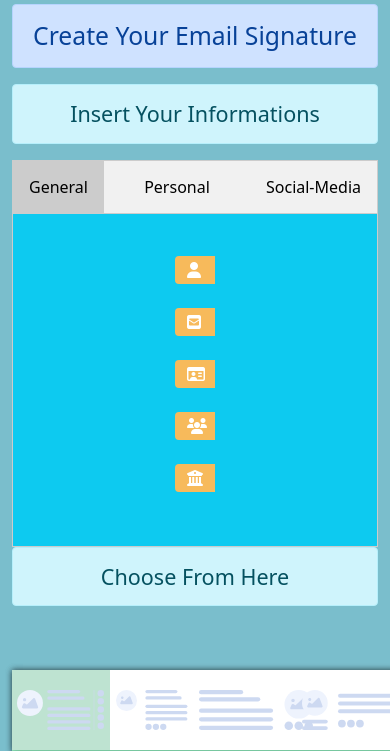
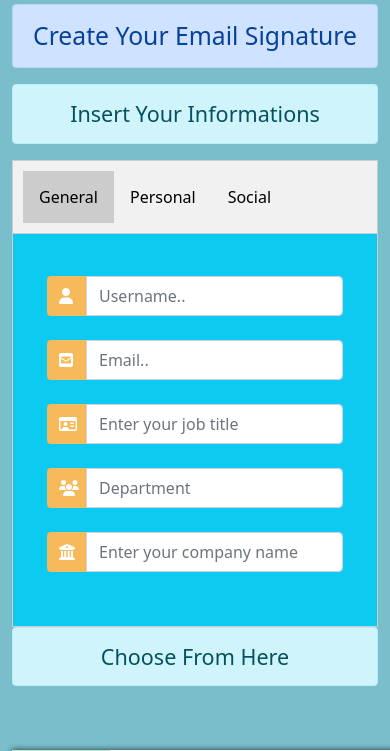
Before and after one commit to TahminaTania/Email_Signature_Generator, a Django app: page /out/ in a window 390 px wide, after a click on "General"; the page is wider, and only the part inside the window is pictured. Shown: the top 751 px of that part. Run offline with Django 4.2, Linux system fonts and the light colour scheme; data comes from the database, SQL or seed files in the repository; both versions use the stored data as it was after the commit; some libraries are stand-ins or nearby versions.

Commit message:
responsive form--home

```diff
--- a/Email_Signature_Generator/settings.py
+++ b/Email_Signature_Generator/settings.py
@@ -124,8 +124,8 @@
 
 #### for image
 
-STATICFILES_DIRS = (os.path.join(BASE_DIR, 'static'), )
-STATIC_ROOT = os.path.join(BASE_DIR, 'staticfiles')
+STATICFILES_DIRS = [os.path.join(BASE_DIR, 'static') ]
+STATIC_ROOT = os.path.join(BASE_DIR, 'static/media')
 MEDIA_URL = '/media/'
 MEDIA_ROOT = os.path.join(BASE_DIR, 'media')
 
--- a/Email_Signature_Generator/urls.py
+++ b/Email_Signature_Generator/urls.py
@@ -15,7 +15,6 @@
 """
 from django.contrib import admin
 from django.urls import path,include
-
 from signature import views
 
 #for image
--- a/signature/forms.py
+++ b/signature/forms.py
@@ -5,7 +5,11 @@
 from .models import person
 
 
+
+
 class registration(forms.ModelForm):
+
+
     class Meta:
         model = person
         fields = ['name','email','Job_Title','Department','Company','Phone','Address','Image','Address',
@@ -14,14 +18,15 @@
         # models.TextField: {'widget': Textarea(attrs={'rows':4, 'cols':40})},
 
         widgets = {
-            # 'name': forms.TextInput(attrs={'class': 'form-control'}),
-            # 'email': forms.EmailInput(attrs={'class': 'form-control'}),
-            # 'Job_Title': forms.TextInput(attrs={'class': 'form-control'}),
-            # 'Department': forms.TextInput(attrs={'class': 'form-control'}),
-            # 'Company': forms.TextInput(attrs={'class': 'form-control'}),
-            # 'Phone': forms.EmailInput(attrs={'class': 'form-control'}),
-            # 'Address': forms.TextInput(attrs={'class': 'form-control'}),
-            # 'Image': forms.FileInput(attrs={'class':''}),
+            'name': forms.TextInput(attrs={'class': 'form-control'}),
+            'email': forms.EmailInput(attrs={'class': 'form-control'}),
+            'Job_Title': forms.TextInput(attrs={'class': 'form-control'}),
+            'Department': forms.TextInput(attrs={'class': 'form-control'}),
+            'Company': forms.TextInput(attrs={'class': 'form-control'}),
+            'Phone': forms.TextInput(attrs={'class': 'form-control'}),
+            'Address': forms.TextInput(attrs={'class': 'form-control'}),
+            # 'Image':forms.FileInput(attrs={'capture': 'camera'}),
+            'Image': forms.FileInput(attrs={'class':'form-control'}),
             'Facebook': forms.URLInput(attrs={'class': 'form-control','placeholder':'https://www.Facebook.com/...' }),
             'Github': forms.URLInput(attrs={'class': 'form-control','placeholder':'https://www.Github.com/...'}),
             'Twiter': forms.URLInput(attrs={'class': 'form-control','placeholder':'https://www.Twiter.com/...' }),
--- a/signature/static/signature/css/inputtab.css
+++ b/signature/static/signature/css/inputtab.css
@@ -93,3 +93,8 @@
 		box-shadow: none !important;
 		outline: 0px !important;
 	}
+
+
+
+
+/* ###### for output -----------------------------------------*/
--- a/signature/static/signature/css/output.css
+++ b/signature/static/signature/css/output.css
@@ -103,3 +103,8 @@
     width: 50px;
 
   }
+
+  #int-label{
+
+    color:#02020e
+  }
--- a/signature/templates/signature/input.html
+++ b/signature/templates/signature/input.html
@@ -1,10 +1,10 @@
 {% extends 'signature/base.html' %}
 {%block content%}
 
-<div class="tab" style="display:flex; justify-content:space-between;">
-  <button class="tablinks" onclick="openCity(event, 'General')">General</button>
-  <button class="tablinks" onclick="openCity(event, 'Personal')">Personal</button>
-  <button class="tablinks" onclick="openCity(event, 'Social-Media')">Social-Media</button>
+<div class="tab" style="padding:10px;">
+  <button class="tablinks" onclick="openpage(event, 'General')">General</button>
+  <button class="tablinks" onclick="openpage(event, 'Personal')">Personal</button>
+  <button class="tablinks" onclick="openpage(event, 'Social')">Social</button>
 </div>
 
 {% comment %} enctype="multipart/form-data" is important for uploading image also, in view request.files {% endcomment %}
@@ -18,31 +18,31 @@
 
                 <div class="input-group mt-3 mb-4">
                     <div class="input-group-append">
-                        <span class="input-group-text" style="width:40px"><i class="fas fa-user"></i></span>
+                        <span class="input-group-text" style="width:40px; height:40;"><i class="fas fa-user"></i></span>
                     </div>
                     {{form.name}}
                 </div>
                 <div class="input-group mb-4">
                     <div class="input-group-append">
-                        <span class="input-group-text" style="width:40px"><i class="fas fa-envelope-square"></i></span>
+                        <span class="input-group-text" style="width:40px;height:40;"><i class="fas fa-envelope-square"></i></span>
                     </div>
                     {{form.email}}
                 </div>
                 <div class="input-group mb-4">
                     <div class="input-group-append">
-                        <span class="input-group-text"style="width:40px"><i class="fa-regular fa-id-card"></i></span>
+                        <span class="input-group-text"style="width:40px;height:40;"><i class="fa-regular fa-id-card"></i></span>
                     </div>
                     {{form.Job_Title}}
                 </div>
                 <div class="input-group mb-4">
                     <div class="input-group-append">
-                        <span class="input-group-text"style="width:40px"><i class="fa-solid fa-users"></i></span>
+                        <span class="input-group-text"style="width:40px;height:40;"><i class="fa-solid fa-users"></i></span>
                     </div>
                     {{form.Department}}
                 </div>
                 <div class="input-group mb-5">
                     <div class="input-group-append">
-                        <span class="input-group-text"style="width:40px"><i class="fa-solid fa-building-columns"></i></span>
+                        <span class="input-group-text"style="width:40px;height:40;"><i class="fa-solid fa-building-columns"></i></span>
                     </div>
                     {{form.Company}}
                 </div>
@@ -61,71 +61,78 @@
         </script>
 </div>
 
-<div id="Personal" class="tabcontent" style="background-color: #6ddecd ">
-    <div class="d-flex justify-content-center form_container"style="width:fit-content">
+<div id="Personal" class="tabcontent bg-info">
+    <div class="d-flex justify-content-center form_container" >
 
-        <li style="list-style:none; margin:15px;">
+        <li style="list-style:none;">
 
-          <div class="input-group mb-3" >
+          <div class="input-group mt-3 mb-4" >
             <div class="input-group-append">
-                <span class="input-group-text" style="width:35px; height:30px;"><i class="fa-solid fa-location-dot"></i></span>
+                <span class="input-group-text" style="width:40px;height:40;"><i class="fa-solid fa-location-dot"></i></span>
             </div>
             {{form.Address}}
-            <div id="emailHelp" class="form-text">Don't share any imformation which can Violate Your Privacy</div>
+            {% comment %} <div id="emailHelp" class="form-text">Don't share any imformation which can Violate Your Privacy</div> {% endcomment %}
         </div>
-        <div class="input-group mb-5">
+        <div class="input-group mt-2 mb-5">
             <div class="input-group-append">
-                <span class="input-group-text" style="width:35px; height:30px;"><i class="fa-solid fa-phone-volume"></i></span>
+                <span class="input-group-text" style="width:40px;height:40;"><i class="fa-solid fa-phone-volume"></i></span>
             </div>
             {{form.Phone}}
-            <div id="emailHelp" class="form-text">Try to share your Public number</div>
+            {% comment %} <div id="emailHelp" class="form-text">Try to share your Public number</div> {% endcomment %}
         </div>
-        <div class="input-group mb-4" >
-            <label for="exampleFormControlFile1" class="mb-2"><b>Upload your Image </b></label>
-            {{form.Image}}
-            <div id="emailHelp" class="form-text">Plaase upload an formal 30X30 image</div>
-          </div>
+
+
+         {% comment %} LOok for responsive imagefield, this field runing full page {% endcomment %}
+         <div class="input-group mt-3 mb-5" >
+             <h6>Upload Your Image Here :</h6>
+
+            {% comment %} <label class="form-label" style="color:black;"><b>Image :</b></label>  {% endcomment %}
+            <div class="col-sm-9">
+            {{form.Image}} </div>
+            {% comment %} <div id="emailHelp" class="form-text">Plaase upload an formal 30X30 image</div> {% endcomment %}
+          </div> </div>
 
 
 
     </li>
 </div>
 
-</div>
 
-<div id="Social-Media" class="tabcontent" style= "background-color: #6d94de">
+<div id="Social" class="tabcontent" style= "background-color: #6d94de">
     <div class="d-flex justify-content-center form_container">
 
-            <li style="list-style:none">
+            <li style="list-style:none;">
 
-            <div class="mb-3">
-                <label class="form-label"><b>Facebook</b></label>
-                {{form.Facebook}}
+            <div class="input-group mb-4">
+                <label class="form-label" style="color:black;"><b>Facebook:</b></label>
+                <div> {{form.Facebook}} </div>
             </div>
 
-            <div class="mb-3">
-                <label class="form-label"><b>GitHub</b></label>
-                {{form.Github}}
+            <div class="input-group mb-4">
+                <label class="form-label" style="color:black;"><b>GitHub:</b></label>
+                <div>{{form.Github}} </div>
             </div>
-            <div class="mb-3">
-                <label class="form-label"><b>Twiter</b></label>
-                <input type="link" class="form-control" name="twitterURL" Placeholder="https://www.twiter.com/...">
+            <div class="input-group mb-4">
+                <label class="form-label" style="color:black;"><b>Twiter:</b></label>
+                <div>{{form.Twiter}} </div>
+
             </div>
-             <div class="mb-3">
-                <label class="form-label"><b>Linkedin</b></label>
-                <input type="link" class="form-control" name="linkedinURL" Placeholder="https://www.linkedin.com/...">
+             <div class="input-group mb-4">
+                <label class="form-label" style="color:black;"><b>Linkedin:</b></label>
+                <div> {{form.Linkedin}} </div>
             </div>
         </li>
 
     </div>
-    <div class="d-grid gap-2 col-6 mx-auto mt-3 mb-3">
-        <input class="btn btn-lg btn-dark" type="submit" value="Apply">
+
+    <div class="d-grid text-center gap-2 col-6 mx-auto mt-3 mb-3">
+        <input class="btn btn-lg btn-Success" type="submit" value="Apply">
     </div>
 </div>
 
 </form>
 <script>
-function openCity(evt, cityName) {
+function openpage(evt, tabname) {
   var i, tabcontent, tablinks;
   tabcontent = document.getElementsByClassName("tabcontent");
   for (i = 0; i < tabcontent.length; i++) {
@@ -135,9 +142,33 @@
   for (i = 0; i < tablinks.length; i++) {
     tablinks[i].className = tablinks[i].className.replace(" active", "");
   }
-  document.getElementById(cityName).style.display = "block";
+  document.getElementById(tabname).style.display = "block";
   evt.currentTarget.className += " active";
 }
 </script>
 </div>
 {%endblock content%}
+
+
+
+
+
+
+
+
+
+
+
+
+
+
+
+
+
+
+
+
+{% comment %}
+
+###### -----------------------------output--------------------
+{% endcomment %}
--- a/signature/views.py
+++ b/signature/views.py
@@ -38,8 +38,6 @@
 def outputpage(request):
     form= registration()
     if request.method == 'POST':
-        # pers = person.objects.all()
-        # pers.delete()
         fm = registration(request.POST)
         if fm.is_valid():
             cd=fm.cleaned_data
```
Also changed, not shown: db.sqlite3. Lines whose indentation alone changed are shown as unchanged.
